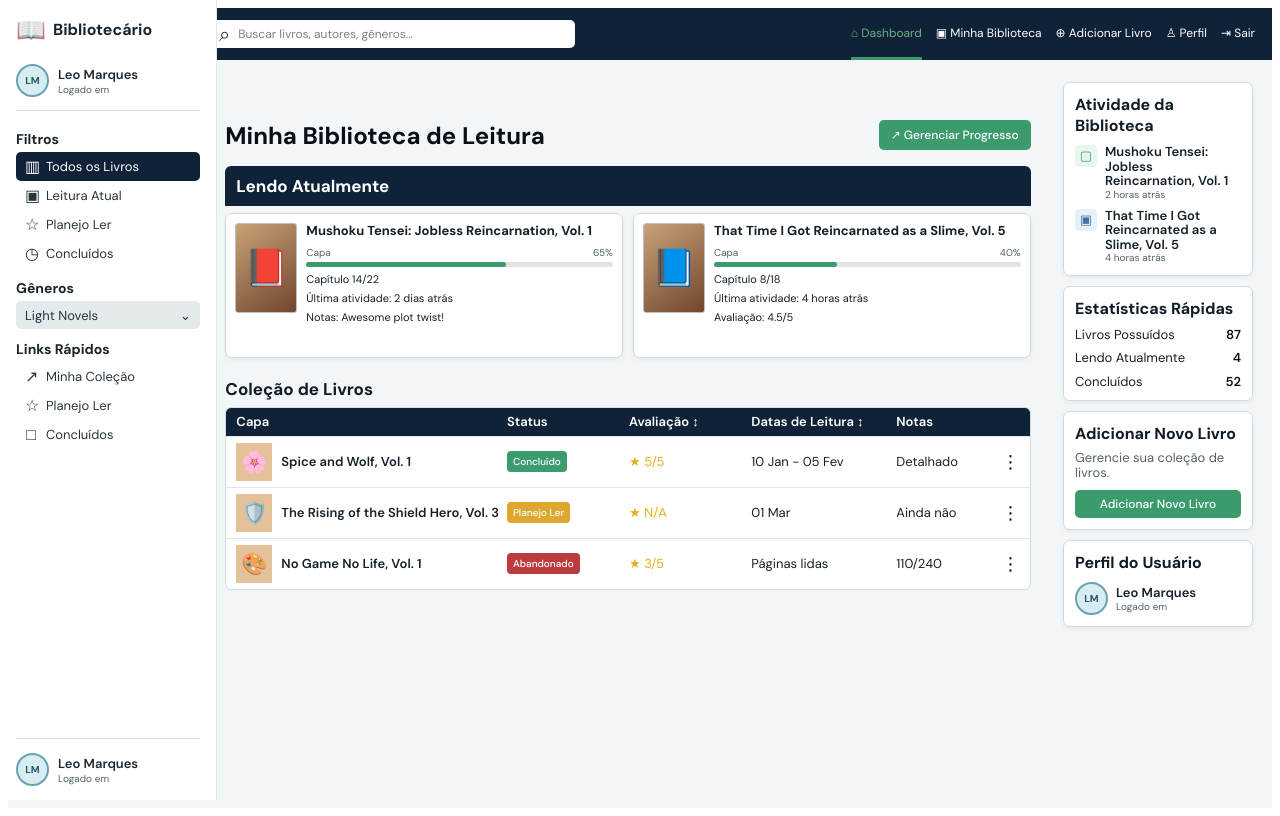
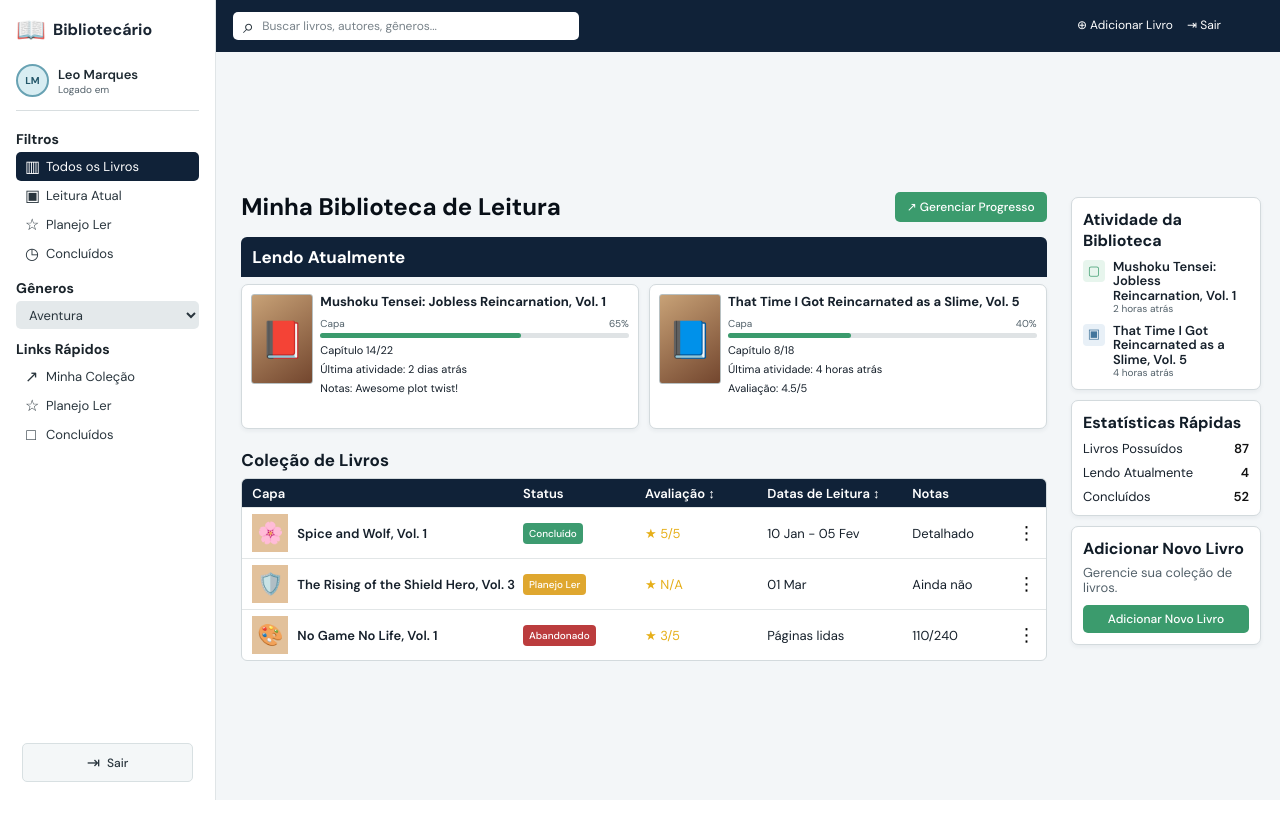
Before and after one commit to Graciano-B-L-Junior/bibliotecario, a React (Vite) app in the folder front-end/bibliotecario/: page /dashboard in a window 1280 px wide. Built offline with nearby package versions, Linux system fonts and the light colour scheme.

Commit message:
fix: ajuste no layout do dashboard

```diff
--- a/front-end/bibliotecario/src/pages/Dashboard.tsx
+++ b/front-end/bibliotecario/src/pages/Dashboard.tsx
@@ -69,7 +69,11 @@ function Dashboard() {
                     <a href="#concluidos"><span>◷</span>Concluídos</a>
 
                     <p>Gêneros</p>
-                    <button className="genre-select" type="button">Light Novels <span>⌄</span></button>
+                    <select className="genre-select">
+                        <option value="aventura">Aventura</option>
+                        <option value="fantasia">Fantasia</option>
+                        <option value="adulto">Adulto</option>
+                    </select>
 
                     <p>Links Rápidos</p>
                     <a href="#colecao"><span>↗</span>Minha Coleção</a>
@@ -77,25 +81,22 @@ function Dashboard() {
                     <a href="#concluidos"><span>□</span>Concluídos</a>
                 </nav>
 
-                <div className="dashboard-user dashboard-user-bottom">
-                    <span className="avatar">LM</span>
-                    <span><strong>Leo Marques</strong><small>Logado em</small></span>
-                </div>
+                <button className="sidebar-logout" type="button">
+                    <span>⇥</span>
+                    Sair
+                </button>
             </aside>
 
             <div className="dashboard-shell">
                 <header className="dashboard-header">
                     <div className="dashboard-search">⌕ <span>Buscar livros, autores, gêneros...</span></div>
                     <nav className="dashboard-header-nav" aria-label="Ações da conta">
-                        <a className="selected" href="#dashboard">⌂ Dashboard</a>
-                        <a href="#biblioteca">▣ Minha Biblioteca</a>
                         <a href="#novo">⊕ Adicionar Livro</a>
-                        <a href="#perfil">♙ Perfil</a>
                         <a href="#logout">⇥ Sair</a>
                     </nav>
                 </header>
 
-                <main className="dashboard-main">
+                <main className="dashboard-main dashboard-layout">
                     <section className="dashboard-content">
                         <div className="dashboard-heading">
                             <h1>Minha Biblioteca de Leitura</h1>
@@ -158,10 +159,6 @@ function Dashboard() {
                             <p>Gerencie sua coleção de livros.</p>
                             <button type="button">Adicionar Novo Livro</button>
                         </section>
-                        <section className="rail-card profile-card">
-                            <h2>Perfil do Usuário</h2>
-                            <p><span className="avatar">LM</span><strong>Leo Marques<small>Logado em</small></strong></p>
-                        </section>
                     </aside>
                 </main>
             </div>
--- a/front-end/bibliotecario/src/pages/styles/Dashboard.css
+++ b/front-end/bibliotecario/src/pages/styles/Dashboard.css
@@ -1,4 +1,13 @@
 @import url('https://fonts.googleapis.com/css2?family=DM+Sans:wght@400;500;600;700&family=Barlow+Condensed:wght@500;600;700&display=swap');
+
+html,
+body,
+#root {
+    width: 100%;
+    min-width: 0;
+    min-height: 100%;
+    margin: 0;
+}
 
 :root {
     --dashboard-navy: #102238;
@@ -11,8 +20,11 @@
 }
 
 .dashboard-page {
-    display: flex;
+    display: grid;
+    grid-template-columns: 216px minmax(0, 1fr);
     min-height: 100vh;
+    width: 100%;
+    overflow-x: hidden;
     color: var(--dashboard-ink);
     background: var(--dashboard-bg);
     font-family: 'DM Sans', sans-serif;
@@ -20,11 +32,14 @@
 }
 
 .dashboard-sidebar {
-    position: fixed;
-    inset: 0 auto 0 0;
+    position: sticky;
+    top: 0;
+    align-self: start;
     display: flex;
     flex-direction: column;
-    width: 184px;
+    width: 216px;
+    min-height: 100vh;
+    box-sizing: border-box;
     padding: 14px 16px;
     background: #fff;
     border-right: 1px solid #e0e5e7;
@@ -105,15 +120,47 @@
 
 .genre-select { justify-content: space-between; background: #e4e9eb; }
 
+.sidebar-logout {
+    display: flex;
+    align-items: center;
+    justify-content: center;
+    gap: 7px;
+    width: calc(100% - 12px);
+    margin: auto auto 4px;
+    padding: 8px 10px;
+    border: 1px solid #d8e0e2;
+    border-radius: 5px;
+    background: #f4f7f8;
+    color: #29353d;
+    font: 500 12px 'DM Sans', sans-serif;
+    cursor: pointer;
+    transition: background-color .2s ease, color .2s ease, border-color .2s ease;
+}
+
+.sidebar-logout span { font-size: 16px; }
+
+.sidebar-logout:hover {
+    border-color: #bfd0d4;
+    background: #eaf1f2;
+    color: var(--dashboard-navy);
+}
+
 .dashboard-user-bottom { padding-top: 14px; border-top: 1px solid var(--dashboard-line); }
 
-.dashboard-shell { width: calc(100% - 184px); margin-left: 184px; }
+.dashboard-shell {
+    display: grid;
+    grid-template-rows: auto minmax(0, 1fr);
+    width: 100%;
+    min-width: 0;
+}
 
 .dashboard-header {
-    display: flex;
+    display: grid;
+    grid-template-columns: minmax(180px, 346px) minmax(0, 1fr);
     align-items: center;
-    justify-content: space-between;
     min-height: 52px;
+    width: 100%;
+    box-sizing: border-box;
     padding: 0 17px;
     background: var(--dashboard-navy);
     color: #fff;
@@ -123,7 +170,9 @@
     display: flex;
     align-items: center;
     gap: 8px;
-    width: min(346px, 34vw);
+    width: 100%;
+    box-sizing: border-box;
+    min-width: 0;
     height: 28px;
     padding: 0 10px;
     border-radius: 5px;
@@ -134,7 +183,15 @@
 
 .dashboard-search span { color: #788289; font-size: 12px; }
 
-.dashboard-header-nav { display: flex; align-self: stretch; gap: 14px; }
+.dashboard-header-nav {
+    display: grid;
+    grid-template-columns: repeat(5, max-content);
+    justify-content: end;
+    align-self: stretch;
+    gap: 14px;
+    min-width: 0;
+    overflow-x: auto;
+}
 
 .dashboard-header-nav a {
     display: flex;
@@ -156,10 +213,32 @@
     max-width: 1140px;
     margin: 0 auto;
     padding: 22px 19px;
+    box-sizing: border-box;
+    min-width: 0;
+    width: 100%;
 }
 
-.dashboard-heading { display: flex; align-items: center; justify-content: space-between; gap: 15px; }
-.dashboard-heading h1 { margin: 0 0 15px; color: #080f17; font-size: 24px; }
+.dashboard-content,
+.dashboard-right-rail,
+.reading-section,
+.collection-section {
+    min-width: 0;
+}
+
+.dashboard-heading {
+    display: grid;
+    grid-template-columns: minmax(0, 1fr) auto;
+    align-items: center;
+    gap: 15px;
+}
+
+.dashboard-heading h1 {
+    min-width: 0;
+    margin: 0 0 15px;
+    color: #080f17;
+    font-size: 24px;
+    overflow-wrap: anywhere;
+}
 
 .progress-button,
 .add-book-card button {
@@ -185,7 +264,8 @@
 .reading-grid { display: grid; grid-template-columns: repeat(2, minmax(0, 1fr)); gap: 10px; }
 
 .reading-card {
-    display: flex;
+    display: grid;
+    grid-template-columns: 60px minmax(0, 1fr);
     gap: 9px;
     min-height: 125px;
     padding: 9px;
@@ -207,19 +287,19 @@
     font-size: 36px;
 }
 
-.reading-details { min-width: 0; flex: 1; }
-.reading-details h3 { margin: 1px 0 7px; font-size: 13px; line-height: 1.15; }
+.reading-details { min-width: 0; }
+.reading-details h3 { margin: 1px 0 7px; font-size: 13px; line-height: 1.15; overflow-wrap: anywhere; }
 .reading-details p { margin: 5px 0 0; font-size: 11px; }
 .progress-label { display: flex; justify-content: space-between; color: #52616a; font-size: 10px; }
 .progress-track { height: 5px; margin-top: 3px; border-radius: 4px; background: #dfe3e5; }
 .progress-track span { display: block; height: 100%; border-radius: inherit; background: var(--dashboard-green); }
 
 .collection-section { margin-top: 20px; }
-.collection-table { overflow: hidden; border: 1px solid #d3dadd; border-radius: 6px; background: #fff; }
-.table-row { display: grid; grid-template-columns: minmax(170px, 2.3fr) 1fr 1fr 1.2fr .8fr 24px; align-items: center; min-height: 50px; padding: 0 10px; border-bottom: 1px solid #e2e6e7; gap: 8px; }
+.collection-table { overflow-x: auto; border: 1px solid #d3dadd; border-radius: 6px; background: #fff; }
+.table-row { display: grid; grid-template-columns: minmax(0, 2.3fr) minmax(82px, 1fr) minmax(66px, 1fr) minmax(90px, 1.2fr) minmax(56px, .8fr) 24px; align-items: center; min-height: 50px; min-width: 620px; padding: 0 10px; border-bottom: 1px solid #e2e6e7; gap: 8px; }
 .table-row:last-child { border-bottom: 0; }
 .table-heading { min-height: 28px; background: var(--dashboard-navy); color: #fff; font-weight: 600; }
-.table-book { display: flex; align-items: center; gap: 9px; font-weight: 600; }
+.table-book { display: grid; grid-template-columns: 36px minmax(0, 1fr); align-items: center; gap: 9px; min-width: 0; font-weight: 600; overflow-wrap: anywhere; }
 .table-book b { display: grid; place-items: center; width: 36px; height: 38px; background: #e2c19b; font-size: 21px; }
 .status { display: inline-block; padding: 4px 6px; border-radius: 4px; color: #fff; font-size: 10px; font-weight: 500; }
 .status-concluído { background: #3d9b70; }
@@ -228,15 +308,33 @@
 .rating { color: #e6af19; }
 .more-button { border: 0; background: transparent; font-size: 18px; cursor: pointer; }
 
-.dashboard-right-rail { display: flex; flex-direction: column; gap: 10px; }
-.rail-card { padding: 11px; border: 1px solid #d3dadd; border-radius: 7px; background: #fff; box-shadow: 0 2px 4px rgb(31 51 60 / 6%); }
+.dashboard-right-rail { display: grid; grid-template-rows: max-content max-content max-content max-content; gap: 10px; }
+.rail-card { min-width: 0; padding: 11px; border: 1px solid #d3dadd; border-radius: 7px; background: #fff; box-shadow: 0 2px 4px rgb(31 51 60 / 6%); }
 .rail-card h2 { margin: 0 0 9px; color: #111c27; font-size: 16px; }
-.rail-card > p { display: flex; gap: 8px; margin: 9px 0 0; line-height: 1.12; }
+.rail-card > p { display: grid; grid-template-columns: 22px minmax(0, 1fr); gap: 8px; margin: 9px 0 0; line-height: 1.12; overflow-wrap: anywhere; }
 .rail-icon { display: grid; flex: 0 0 22px; place-items: center; width: 22px; height: 22px; border-radius: 4px; background: #e7f5ed; color: var(--dashboard-green); }
 .rail-icon.blue { background: #e8f0f7; color: #42759b; }
-.stats-card > p { justify-content: space-between; }
+.stats-card > p {
+    grid-template-columns: minmax(0, 1fr) auto;
+    align-items: center;
+    justify-content: space-between;
+}
+
+.stats-card > p span {
+    min-width: 0;
+    overflow-wrap: normal;
+}
+
+.stats-card > p strong {
+    white-space: nowrap;
+}
+
 .stats-card > p strong { color: #111; }
-.add-book-card p { margin: -2px 0 10px; color: var(--dashboard-muted); }
+.add-book-card p {
+    display: block;
+    margin: -2px 0 10px;
+    color: var(--dashboard-muted);
+}
 .add-book-card button { width: 100%; padding: 6px 5px; }
 .profile-card > p { align-items: center; }
 
@@ -244,7 +342,7 @@
     .dashboard-header-nav { gap: 8px; }
     .dashboard-header-nav a { font-size: 10px; }
     .dashboard-main { grid-template-columns: minmax(0, 1fr); }
-    .dashboard-right-rail { display: grid; grid-template-columns: repeat(3, 1fr); }
+    .dashboard-right-rail { grid-template-columns: repeat(3, minmax(0, 1fr)); grid-template-rows: auto auto; }
     .profile-card { grid-column: span 3; }
 }
 
@@ -254,15 +352,15 @@
     .dashboard-brand { margin-bottom: 10px; }
     .dashboard-user-top, .dashboard-user-bottom, .dashboard-nav { display: none; }
     .dashboard-shell { width: 100%; margin: 0; }
-    .dashboard-header { align-items: stretch; flex-direction: column; gap: 9px; padding: 10px 14px 0; }
+    .dashboard-header { grid-template-columns: minmax(0, 1fr); align-items: stretch; gap: 9px; padding: 10px 14px 0; }
     .dashboard-search { width: 100%; box-sizing: border-box; }
-    .dashboard-header-nav { overflow-x: auto; min-height: 32px; }
+    .dashboard-header-nav { display: flex; justify-content: flex-start; overflow-x: auto; min-height: 32px; }
     .dashboard-header-nav a { font-size: 11px; }
     .dashboard-main { padding: 16px 12px; }
     .reading-grid { grid-template-columns: 1fr; }
     .table-row { grid-template-columns: minmax(135px, 2fr) 1fr 28px; padding: 0 7px; }
     .table-row > span:nth-child(3), .table-row > span:nth-child(4), .table-row > span:nth-child(5) { display: none; }
     .table-heading > span:nth-child(3), .table-heading > span:nth-child(4), .table-heading > span:nth-child(5) { display: none; }
-    .dashboard-right-rail { display: flex; }
+    .dashboard-right-rail { display: grid; grid-template-columns: minmax(0, 1fr); grid-template-rows: auto; }
     .profile-card { grid-column: auto; }
 }
```
